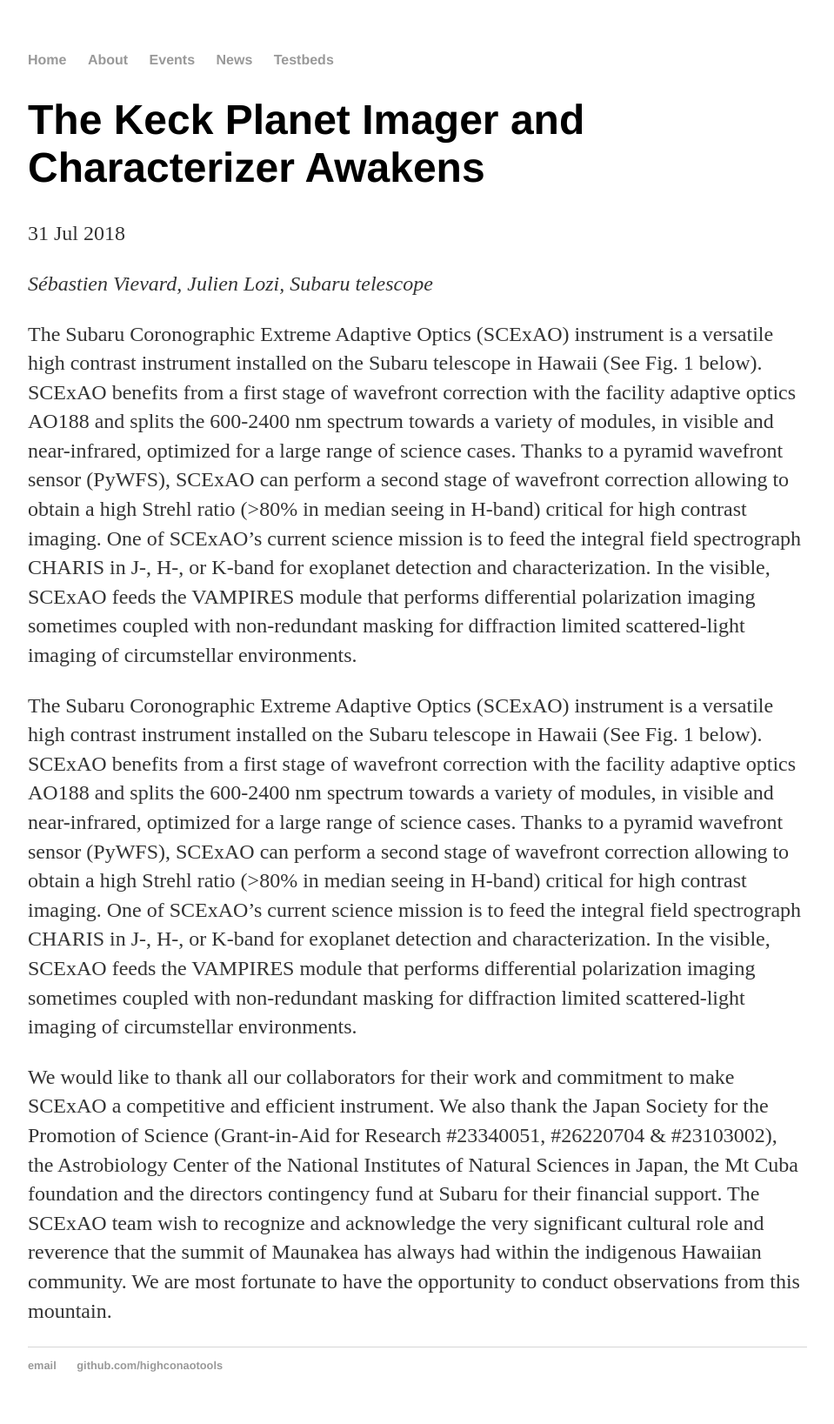
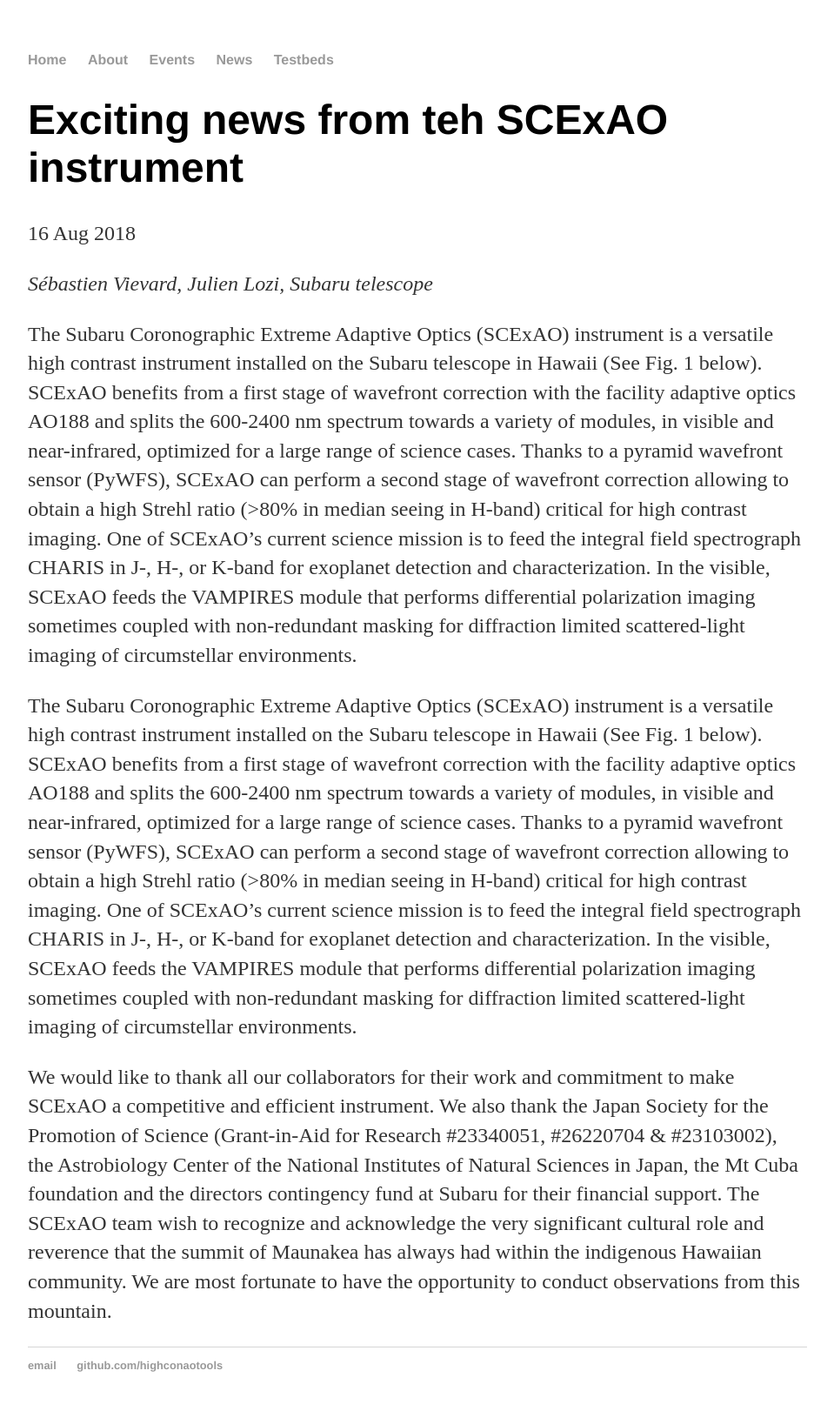
Before and after one commit to highconaotools/highconaotools.github.io, a Jekyll site: the page built from _posts/2018-08-16-exciting-news-from-the-scexao-instrument.md, in a window 1280 px wide. Shown: the whole page at 87% size, without its empty margins (160-1119 px from the left). Built offline with Jekyll 4.4.1, drawn with Linux system fonts in a browser that asks for light colours.

Commit message:
Update 2018-08-16-exciting-news-from-the-scexao-instrument.md

```diff
--- a/_posts/2018-08-16-exciting-news-from-the-scexao-instrument.md
+++ b/_posts/2018-08-16-exciting-news-from-the-scexao-instrument.md
@@ -1,7 +1,7 @@
 ---
 layout: post
-title: "The Keck Planet Imager and Characterizer Awakens"
-date: 2018-07-31
+title: "Exciting news from teh SCExAO instrument"
+date: 2018-08-16
 ---
 *Sébastien Vievard, Julien Lozi, Subaru telescope*
 
```
